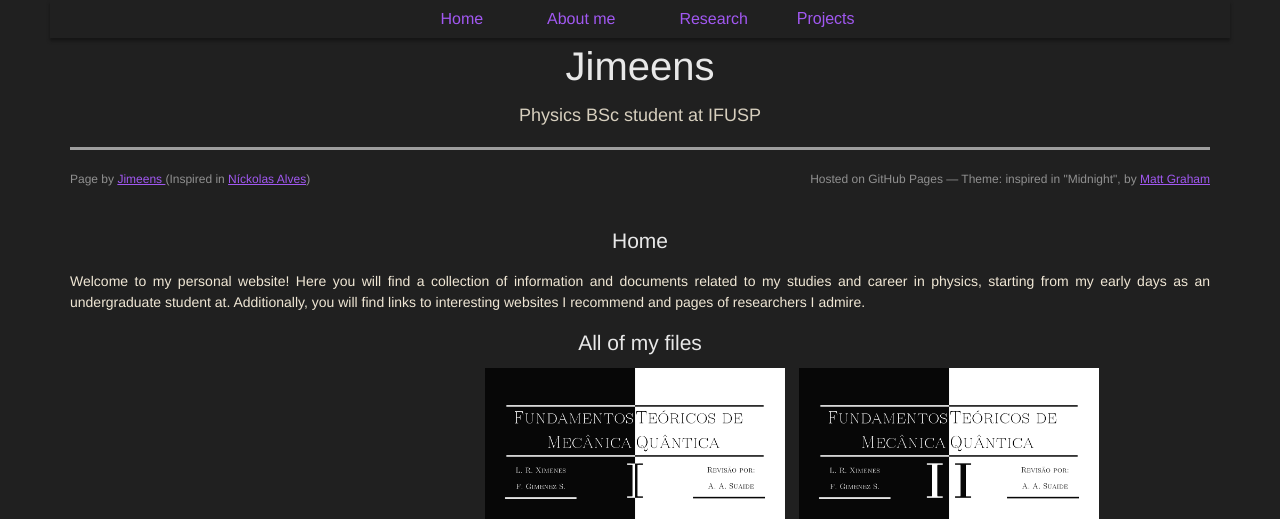
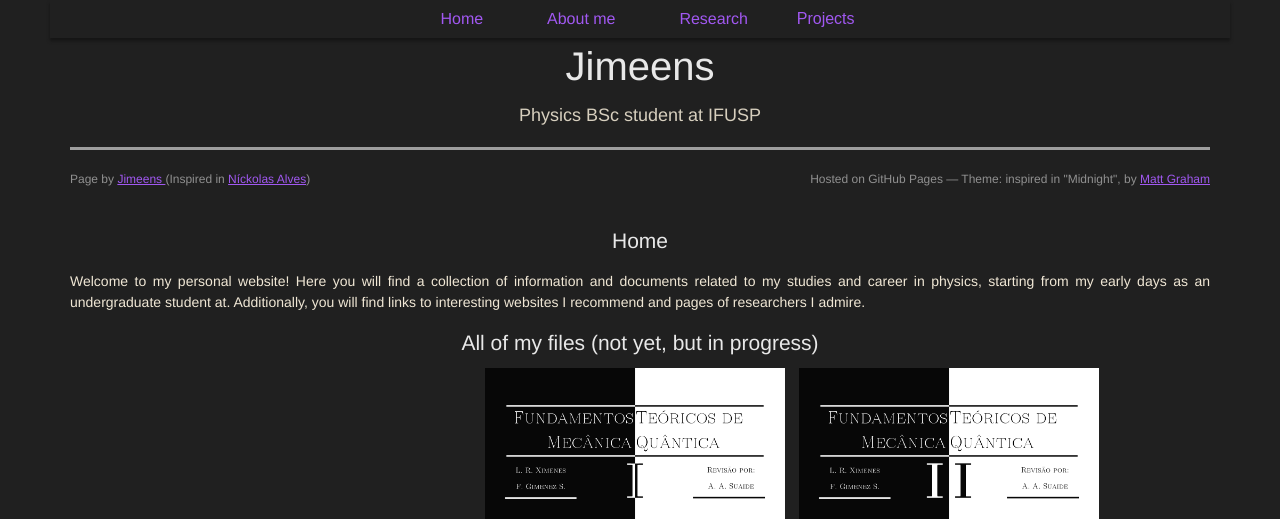
Before and after one commit to Jimeens/jimeens.github.io, a Jekyll site: the page built from index.md, in a window 1280 px wide and 900 px high, cut to the strip 0-519 px from the top of the window. Built offline with Jekyll 4.4.1, drawn with Linux system fonts in a browser that asks for light colours; some web fonts are replaced; our own code applies the rules of GitHub Pages for plain Markdown files; grey boxes are pictures that could not be loaded.

Commit message:
Update index.md

```diff
--- a/index.md
+++ b/index.md
@@ -3,7 +3,7 @@
 Welcome to my personal website! Here you will find a collection of information and documents related to my studies and career in physics, starting from my early days as an undergraduate student at. Additionally, you will find links to  interesting websites I recommend and pages of researchers I admire.
 
 
-## All of my files
+## All of my files (not yet, but in progress)
 
 <div style="display: inline-block; margin-left= 10px; margin-right= 10px;">
   <a href="https://www.overleaf.com/latex/templates/a-soft-template-for-homework-solutions/gsbwqcqkyyzt"><img src="https://raw.githubusercontent.com/Jimeens/jimeens.github.io/main/images/coverpage_homework_solutions.png" alt="" style="float:left; padding-right:10px; width: 300px"></a>
```
